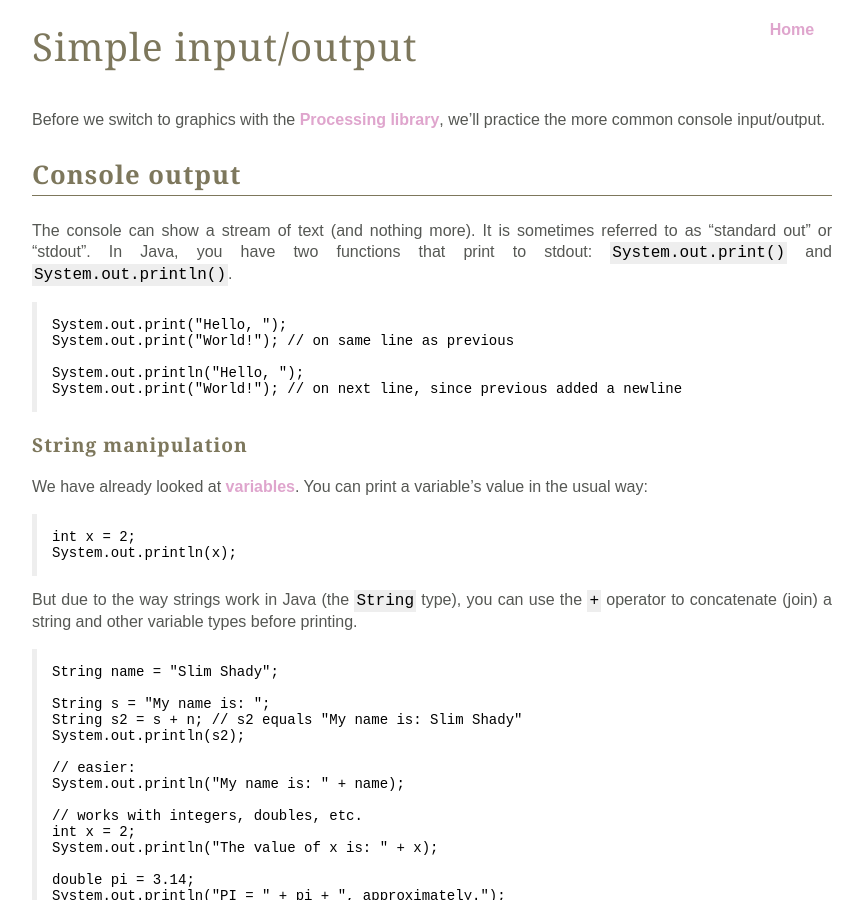
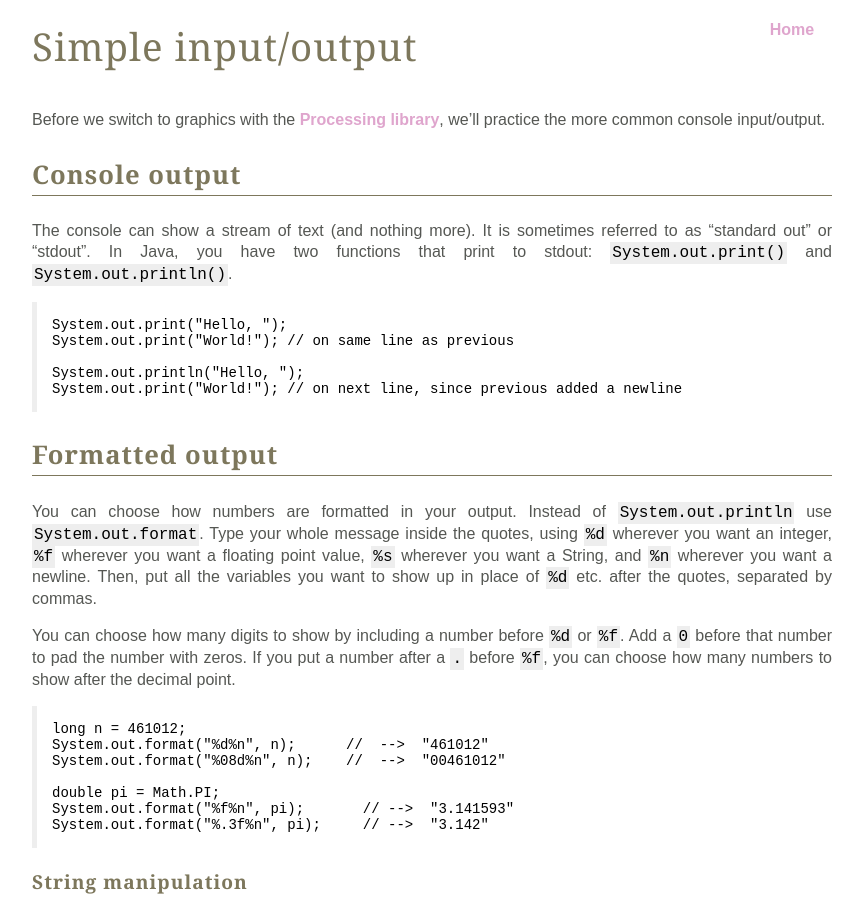
Before and after one commit to joshuaeckroth/csci141-website, a Jekyll site: the page built from lecture/simple-io.markdown, in a window 1280 px wide and 900 px high. Shown: the whole window, without its empty margins (208-1071 px from the left). Built offline with Jekyll 4.4.1, drawn with Linux system fonts in a browser that asks for light colours; Markdown is read by kramdown in place of the engine named in the settings.

Commit message:
Added formatted output notes

````diff
--- a/lecture/simple-io.markdown
+++ b/lecture/simple-io.markdown
@@ -15,6 +15,22 @@ System.out.print("World!"); // on same line as previous
 
 System.out.println("Hello, ");
 System.out.print("World!"); // on next line, since previous added a newline
+```
+
+## Formatted output
+
+You can choose how numbers are formatted in your output. Instead of `System.out.println` use `System.out.format`. Type your whole message inside the quotes, using `%d` wherever you want an integer, `%f` wherever you want a floating point value, `%s` wherever you want a String, and `%n` wherever you want a newline. Then, put all the variables you want to show up in place of `%d` etc. after the quotes, separated by commas.
+
+You can choose how many digits to show by including a number before `%d` or `%f`. Add a `0` before that number to pad the number with zeros. If you put a number after a `.` before `%f`, you can choose how many numbers to show after the decimal point.
+
+```
+long n = 461012;
+System.out.format("%d%n", n);      //  -->  "461012"
+System.out.format("%08d%n", n);    //  -->  "00461012"
+
+double pi = Math.PI;
+System.out.format("%f%n", pi);       // -->  "3.141593"
+System.out.format("%.3f%n", pi);     // -->  "3.142"
 ```
 
 ### String manipulation
````
